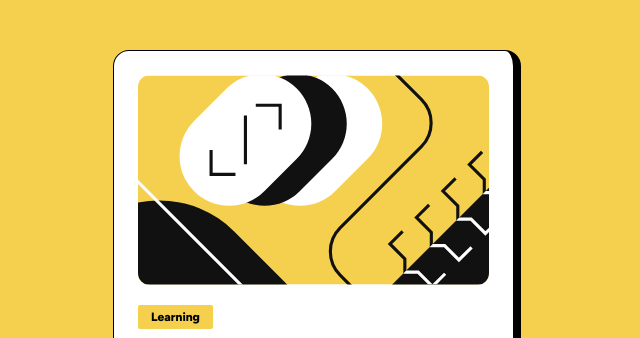
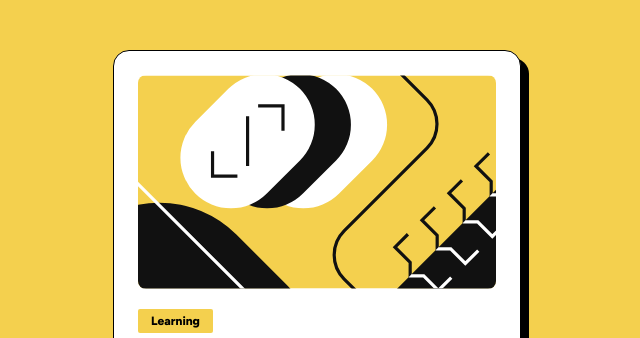
Before and after one commit to sleepypillowz/blog-preview, a website: page src/index.html in a window 1280 px wide. Shown: the part 206-544 px from the top of the page, without its empty margins (323-963 px from the left). Drawn offline with Linux system fonts and the light colour scheme.

Commit message:
replaced border with box shadow

```diff
--- a/src/index.html
+++ b/src/index.html
@@ -9,10 +9,12 @@
 </head>
 <body class="mx-7 my-16 bg-Primary font-figtree text-xs">
 
+<!--style="box-shadow: 0.5rem 0.5rem;-->
+
   <div class="md:grid md:grid-cols-3">
-    <main class="col-start-2 my-48 rounded-2xl border border-b-8 border-r-8 border-black bg-White">
-      <div class="m-6 overflow-hidden rounded-xl">
-        <img class="h-48 w-full object-cover md:h-full" src="../assets/images/illustration-article.svg" loading="eager" alt="article">
+    <main class="shadow-simple col-start-2 my-48 rounded-2xl border border-black bg-White">
+      <div class="m-6 overflow-hidden rounded-lg">
+        <img class="h-full w-full object-cover" src="../assets/images/illustration-article.svg" alt="omelette">
       </div>
 
       <strong class="mx-6 mt-8 rounded-sm border border-transparent bg-Primary px-3 py-1"><b>Learning</b></strong>
--- a/tailwind.config.js
+++ b/tailwind.config.js
@@ -15,6 +15,9 @@ module.exports = {
         youngserif600: ['Figtree', 'sans-serif', '600'],
         youngserif800: ['Figtree', 'sans-serif', '800']
       },
+      boxShadow: {
+        'simple': '0.5rem 0.5rem',
+      }
     },
   },
   plugins: [],
```
Also changed, not shown: src/output.css.
